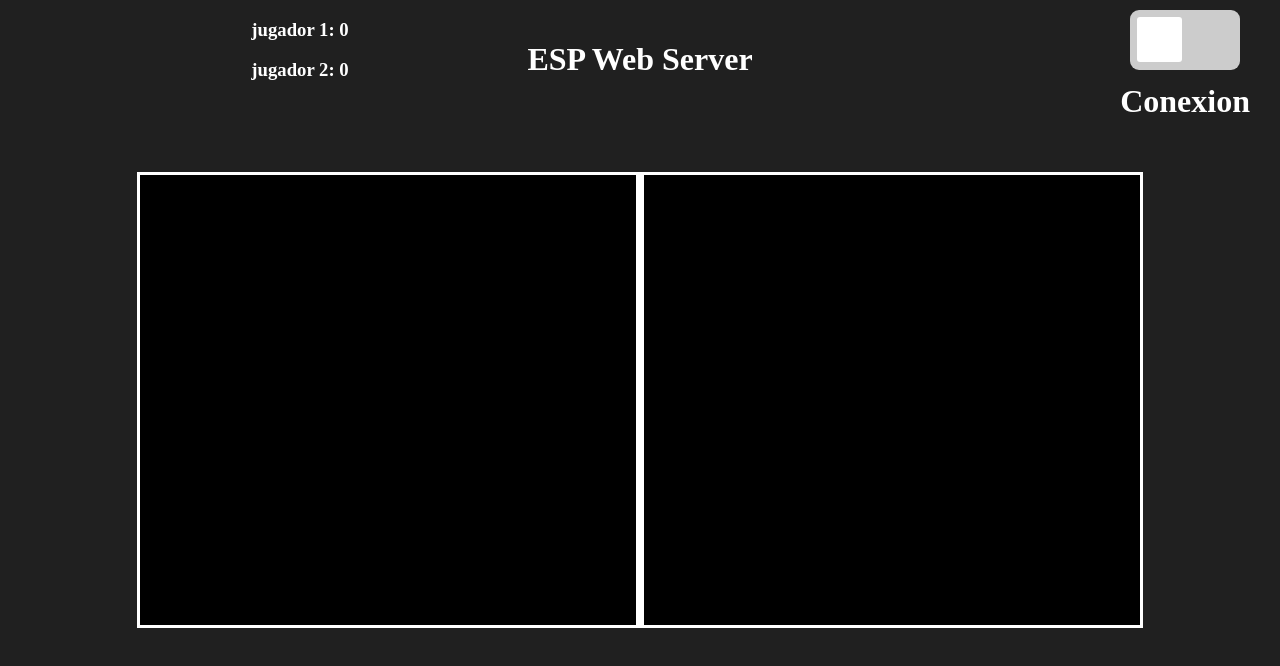
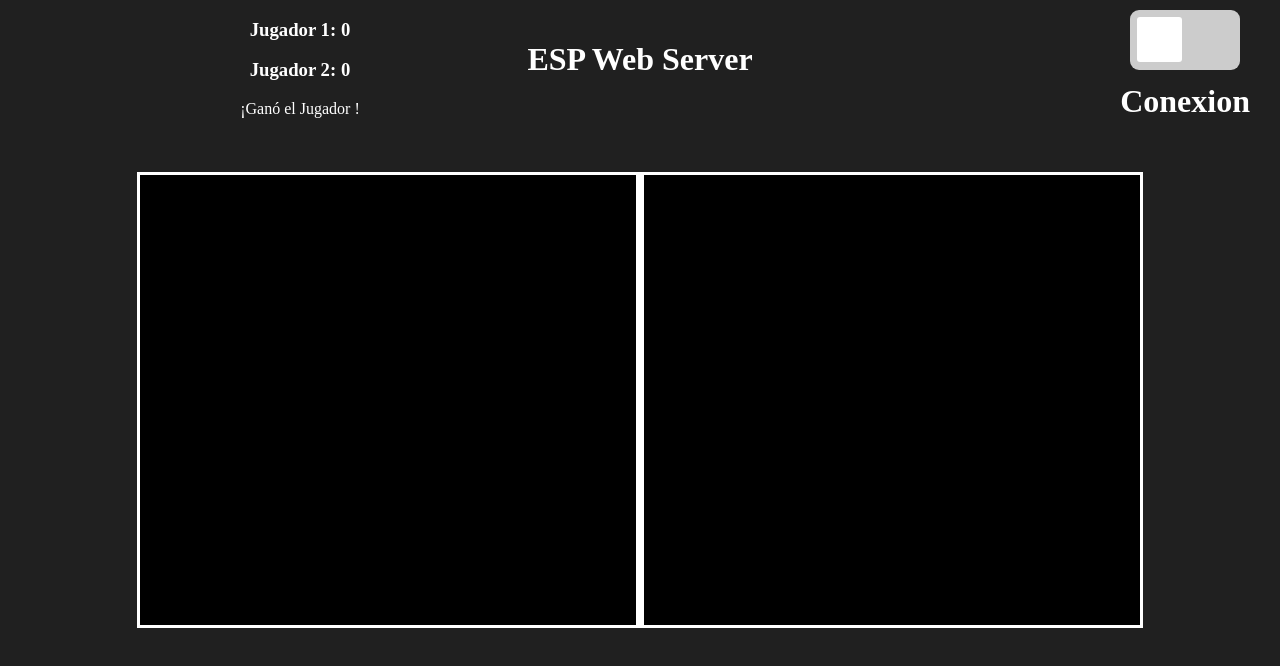
Before and after one commit to tostadalaamo/pingdetec-pong, a plain HTML site: page index.html in a window 1280 px wide. Drawn offline with Linux system fonts and the light colour scheme.

Commit message:
Update index.html

```diff
--- a/index.html
+++ b/index.html
@@ -5,7 +5,6 @@
     <meta name="viewport" content="width=device-width, initial-scale=1.0">
     <title>LED Asincrono</title>
     <link rel="stylesheet" href="style.css">
-
 
 </head>
 <body>
@@ -17,9 +16,11 @@
         <input type="checkbox" onchange="conectarESP32()">
         <span class="slider"></span>
     </label>
-        <h3>jugador 1: <span id="Player1">0</span></h3>
-        <h3>jugador 2: <span id="Player2">0</span></h3>
-    <div id="WinMsg">
+    <div class="la_tablita">
+        <h3>Jugador 1: <span id="Player1">0</span></h3>
+        <h3>Jugador 2: <span id="Player2">0</span></h3>
+    </div>
+    <div id="quiengano">
         ¡Ganó el Jugador <span id="WinPlayerId"></span>!
     </div>
     <canvas id="juego"></canvas>
```
